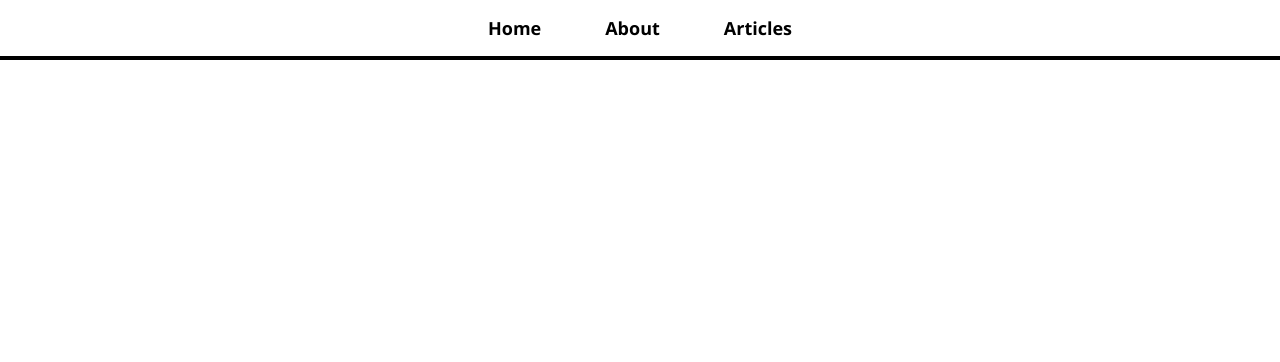
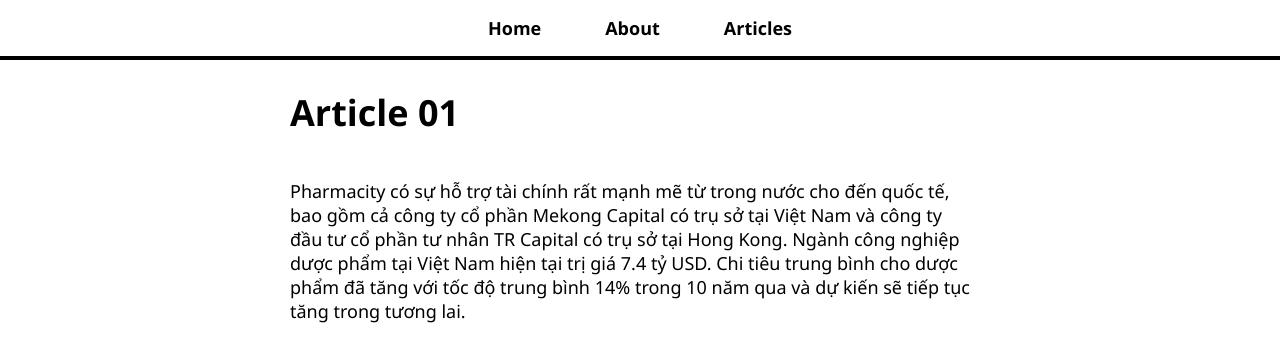
Before and after one commit to work-henry-smith/pharmacity, a React (Create React App) app: page /article-01 in a window 1280 px wide. Before the commit this address had no page. Shown: the top 362 px of the page. Built offline with nearby package versions, Linux system fonts and the light colour scheme.

Commit message:
make the previous verson effective

```diff
--- a/src/App.js
+++ b/src/App.js
@@ -16,7 +16,7 @@ function App() {
             <Route index element={<HomePage />} />
             <Route path='/about' element={<AboutPage />} />
             <Route path='/articles-list' element={<ArticlesList />} />
-            <Route path='/article/:name' element={<ArticlePage />} />
+            <Route path='/article-01' element={<ArticlePage />} />
           </Routes>
         </div>
       </div>
--- a/src/pages/ArticlePage.js
+++ b/src/pages/ArticlePage.js
@@ -1,19 +1,10 @@
-import * as React from 'react';
-import { useParams } from 'react-router-dom';
-import articleContent from './article-content';
+import React from 'react';
 
-const ArticlePage = () => {
-    const [news, setNews] = React.useState(null);
-    const {name} = useParams();
-
-    React.useEffect(() => {articleContent(name).then(setNews)},[name]);
-
-    return (
-        <>
-            <h1>{news.title}</h1>
-            {news.content.map((paragraph,key) => (<p key={key}>{paragraph}</p>))}
-        </>
-    );
-};
+const ArticlePage = () => (
+    <>
+        <h1>Article 01</h1>
+        <p>Pharmacity có sự hỗ trợ tài chính rất mạnh mẽ từ trong nước cho đến quốc tế, bao gồm cả công ty cổ phần Mekong Capital có trụ sở tại Việt Nam và công ty đầu tư cổ phần tư nhân TR Capital có trụ sở tại Hong Kong. Ngành công nghiệp dược phẩm tại Việt Nam hiện tại trị giá 7.4 tỷ USD. Chi tiêu trung bình cho dược phẩm đã tăng với tốc độ trung bình 14% trong 10 năm qua và dự kiến sẽ tiếp tục tăng trong tương lai.</p>
+    </>
+)
 
 export default ArticlePage;
--- a/src/pages/ArticlesList.js
+++ b/src/pages/ArticlesList.js
@@ -1,10 +1,12 @@
 import React from 'react';
+import ArticlePage from './ArticlePage';
+import {Link} from 'react-router-dom';
 
 const ArticlesList = () => (
     <>
         <h1>Articles</h1>
         <ul>Danh sách bài viết hỗ trợ anh chị</ul>
-
+        <Link><h3>{ArticlePage}</h3></Link>
     </>
 );
 
--- a/src/pages/article-content.js
+++ /dev/null
@@ -1,11 +0,0 @@
-const articles = [
-    {
-        name:'pharmacity',
-        title: 'Why Pharmacity?',
-        content: [
-            `Pharmacity có sự hỗ trợ tài chính rất mạnh mẽ từ trong nước cho đến quốc tế, bao gồm cả công ty cổ phần Mekong Capital có trụ sở tại Việt Nam và công ty đầu tư cổ phần tư nhân TR Capital có trụ sở tại Hong Kong. Ngành công nghiệp dược phẩm tại Việt Nam hiện tại trị giá 7.4 tỷ USD. Chi tiêu trung bình cho dược phẩm đã tăng với tốc độ trung bình 14% trong 10 năm qua và dự kiến sẽ tiếp tục tăng trong tương lai.`
-        ]
-    },
-];
-
-export default articles;
```
